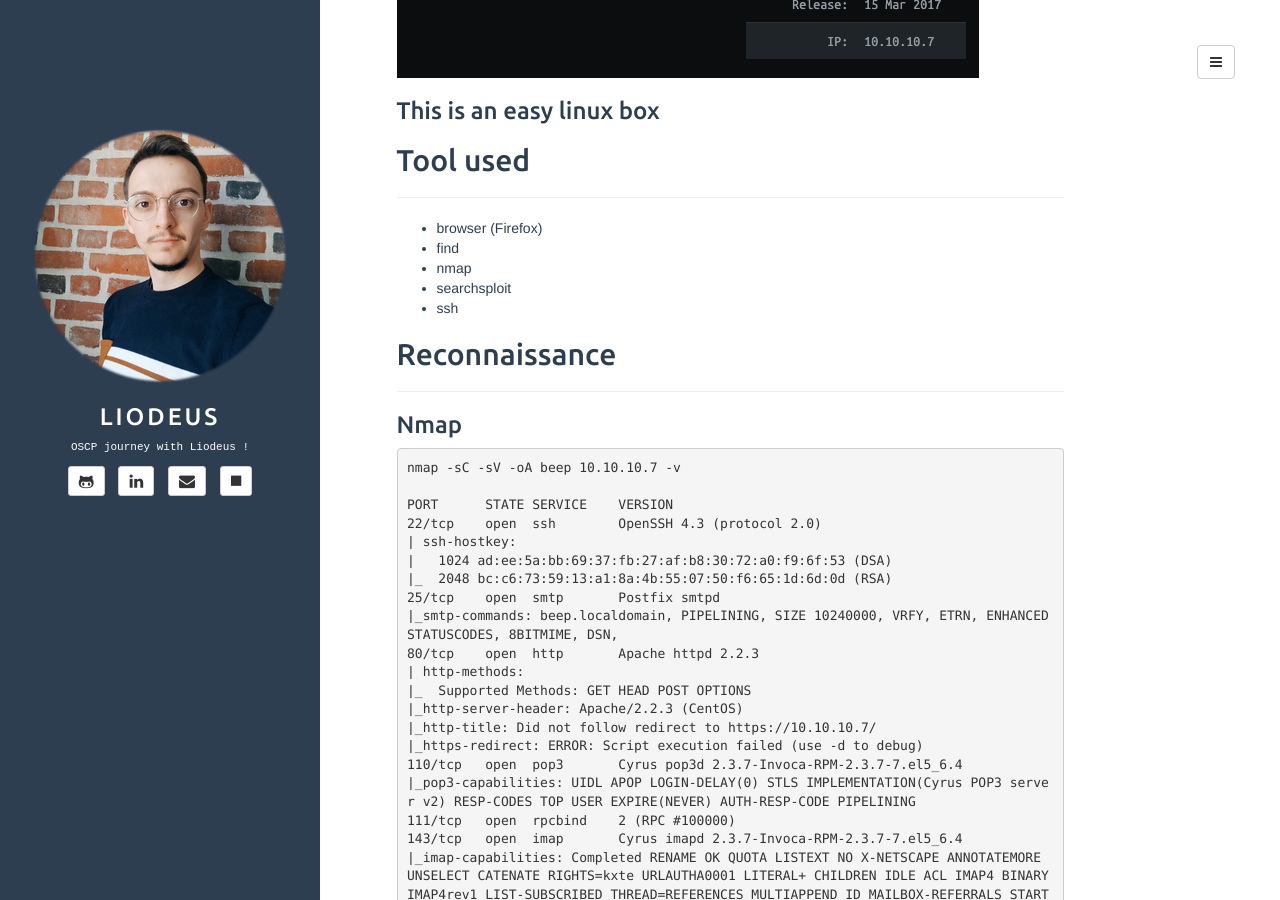
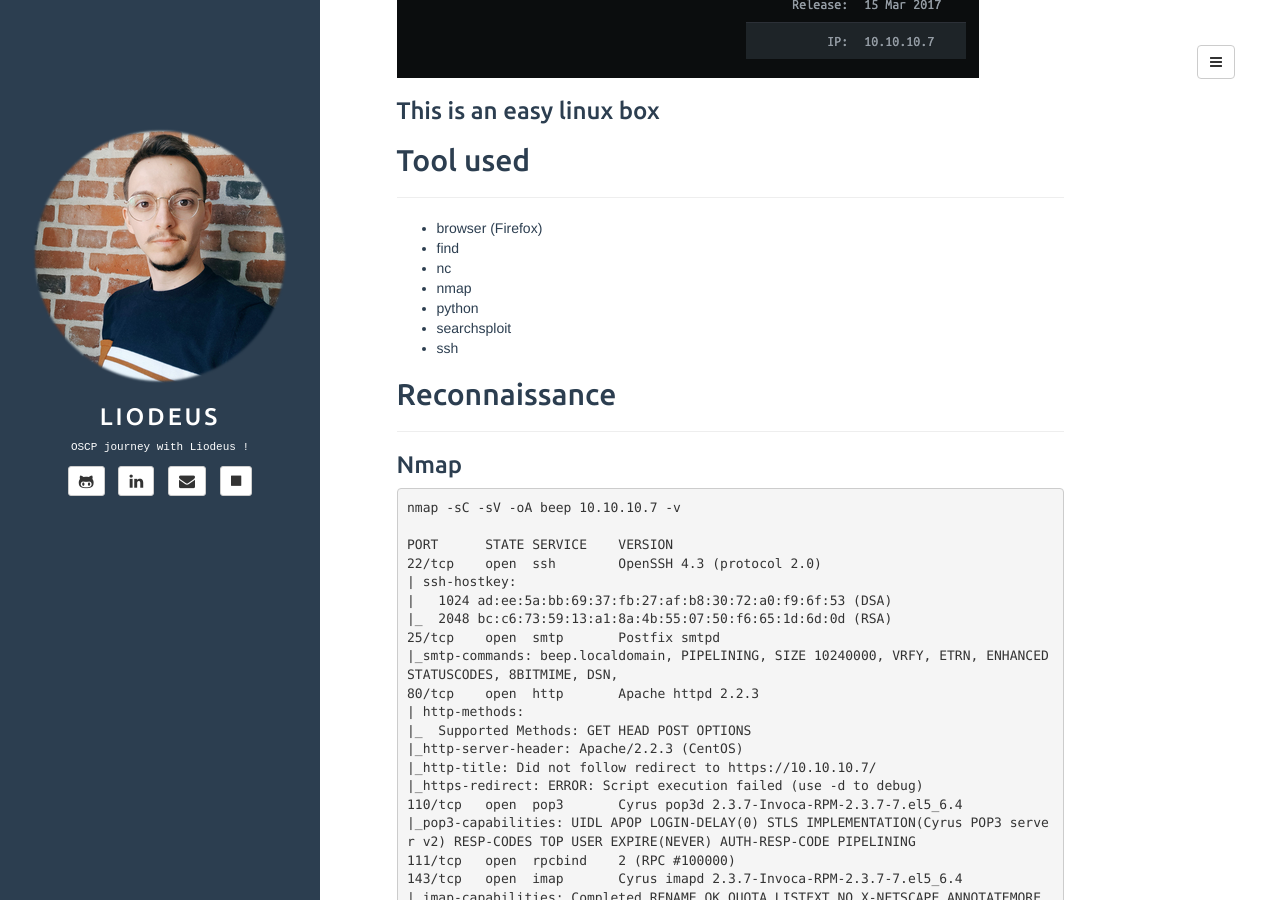
Before and after one commit to Liodeus/liodeus.github.io, a Jekyll site: the page built from _posts/2020-07-17-beep.md, in a window 1280 px wide and 900 px high, scrolled down 355 px. Built offline with Jekyll 4.4.1, drawn with Linux system fonts in a browser that asks for light colours.

Commit message:
Add files via upload

```diff
--- a/_posts/2020-07-17-beep.md
+++ b/_posts/2020-07-17-beep.md
@@ -16,7 +16,9 @@ description: "Beep write-up"
 
 - browser (Firefox)
 - find
+- nc
 - nmap
+- python
 - searchsploit
 - ssh
 
```
